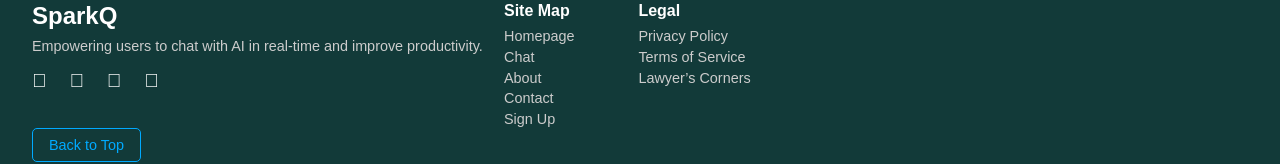
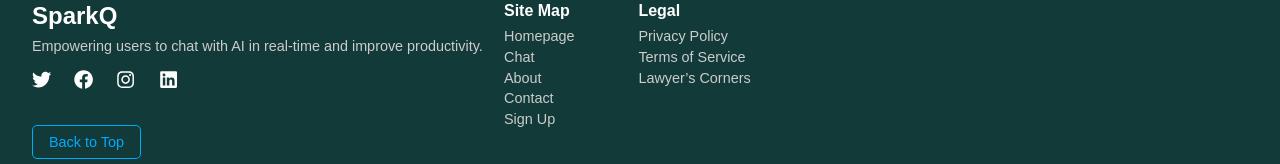
Before and after one commit to SukhpreetSingh0725/FEE2_Project, a React (Vite) app in the folder react-app/: page /login in a window 1280 px wide. Shown: the part 751-915 px from the top of the page. Built offline with nearby package versions, Linux system fonts and the light colour scheme; no server answers.

Commit message:
Social icons added in footer.

```diff
--- a/react-app/package.json
+++ b/react-app/package.json
@@ -15,6 +15,7 @@
     "lucide-react": "^0.547.0",
     "react": "^19.1.1",
     "react-dom": "^19.1.1",
+    "react-icons": "^5.5.0",
     "react-router-dom": "^7.9.4",
     "sweetalert2": "^11.26.3"
   },
--- a/react-app/src/components/Footer.jsx
+++ b/react-app/src/components/Footer.jsx
@@ -2,6 +2,7 @@
 
 import React from 'react';
 import { Link } from 'react-router-dom'; // Import Link for navigation
+import { FaTwitter, FaFacebook, FaInstagram, FaLinkedin } from "react-icons/fa";
 
 function Footer() {
   return (
@@ -11,12 +12,11 @@ function Footer() {
         <p>Empowering users to chat with AI in real-time and improve productivity.</p>
 
         <div className="social-icons">
-          {/* Note: Ensure your CSS/font supports these Unicode characters/icons */}
-          <a href="#">&#xf099;</a> {/* Twitter */}
-          <a href="#">&#xf09a;</a> {/* Facebook */}
-          <a href="#">&#xf16d;</a> {/* Instagram */}
-          <a href="#">&#xf08c;</a> {/* LinkedIn */}
-        </div>
+          <a href="#"><FaTwitter /></a>
+          <a href="#"><FaFacebook /></a>
+          <a href="#"><FaInstagram /></a>
+          <a href="#"><FaLinkedin /></a>
+          </div>
 
         {/* Changed class to className */}
         <a href="#top" className="back-to-top">Back to Top</a>
```
Also changed, not shown: 1 other file (tests, documents, lock files or other folders).
